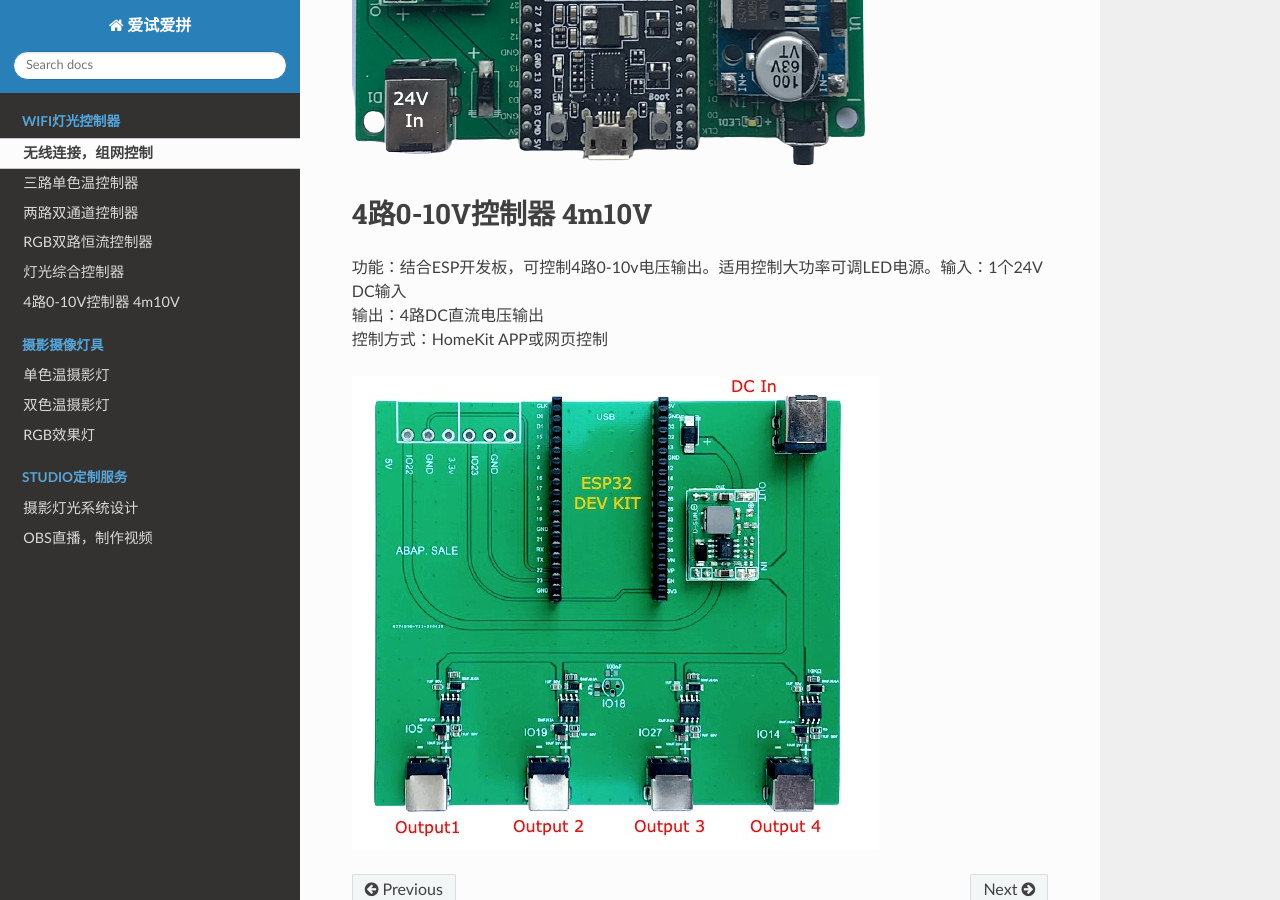
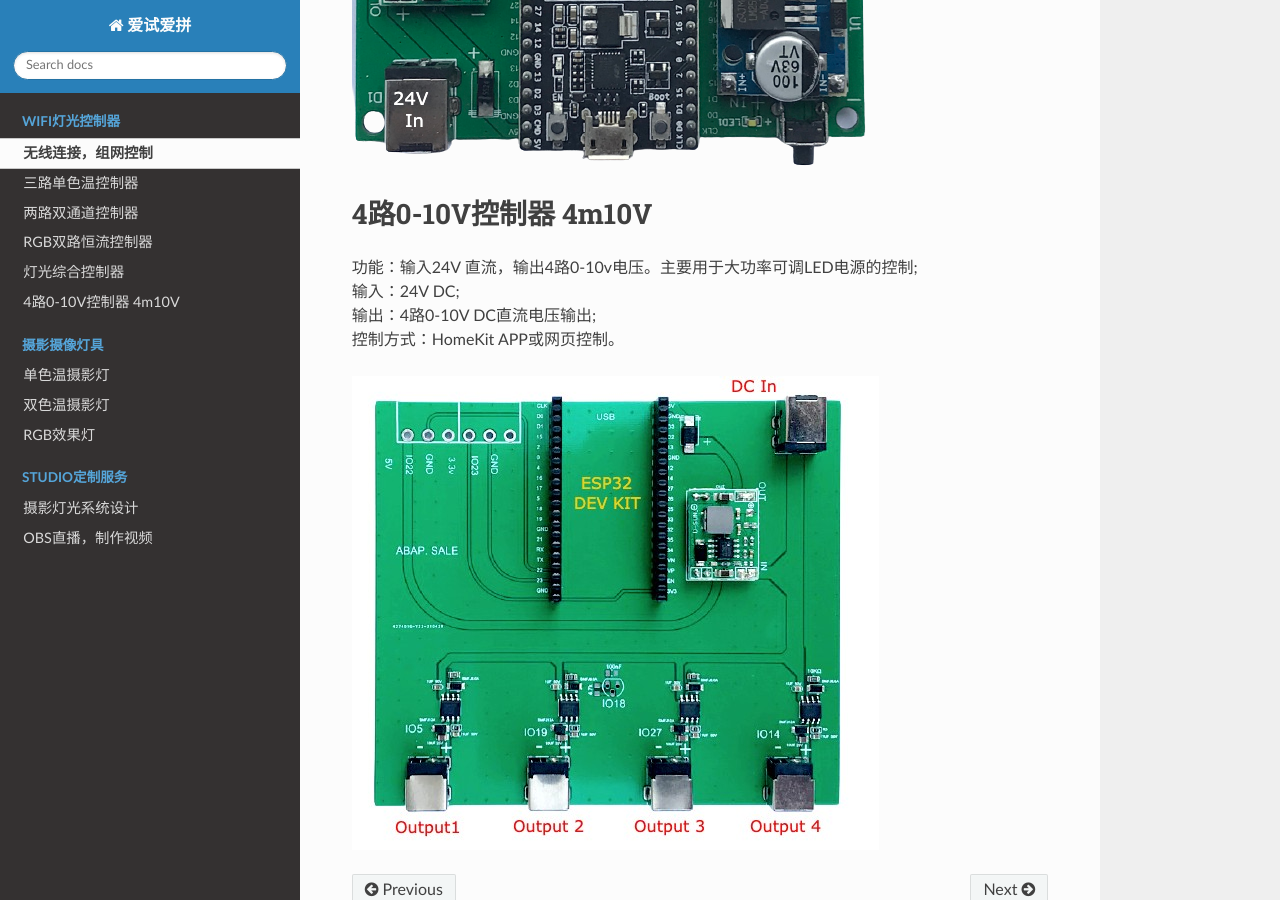
Before and after one commit to paultang/abapweb, a Sphinx documentation site: the page built from source/controler.rst, in a window 1280 px wide and 900 px high, scrolled down 2999 px. Built offline with Sphinx 7.4.7 and the Read the Docs theme 2.0.0, drawn with Linux system fonts in a browser that asks for light colours.

Commit message:
Update controler.rst

```diff
--- a/source/controler.rst
+++ b/source/controler.rst
@@ -54,8 +54,9 @@
 
 4路0-10V控制器 4m10V
 ----------------------------
-| 功能：结合ESP开发板，可控制4路0-10v电压输出。适用控制大功率可调LED电源。输入：1个24V DC输入
-| 输出：4路DC直流电压输出
-| 控制方式：HomeKit APP或网页控制
+| 功能：输入24V 直流，输出4路0-10v电压。主要用于大功率可调LED电源的控制;
+| 输入：24V DC;
+| 输出：4路0-10V DC直流电压输出;
+| 控制方式：HomeKit APP或网页控制。
 
 .. image:: /image/4M10V.jpg
```
